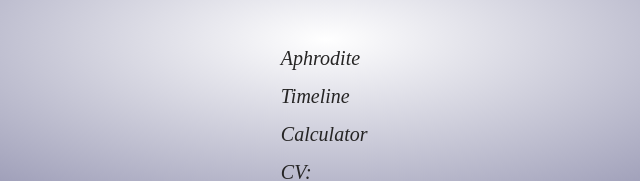
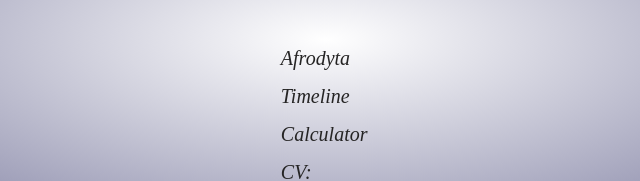
Before and after one commit to skrebetsnataliia/skrebetsnataliia.github.io, a plain HTML site: page index.html in a window 1280 px wide. Shown: the part 205-386 px from the top of the page, 314-954 px from the left. Drawn offline with Linux system fonts and the light colour scheme.

Commit message:
Afrodyta add backgraund

```diff
--- a/index.html
+++ b/index.html
@@ -16,7 +16,7 @@
     <nav>
         <h4>My works</h4>
         <ul>
-            <li><a href="Afrodita/index.html">Aphrodite</a></li>
+            <li><a href="Afrodita/index.html">Afrodyta</a></li>
             <li><a href="timeline/index.html">Timeline</a></li>
             <li><a href="calculator/index.html">Calculator</a></li>
             <li>CV:
```
Also changed, not shown: 1 other file.
